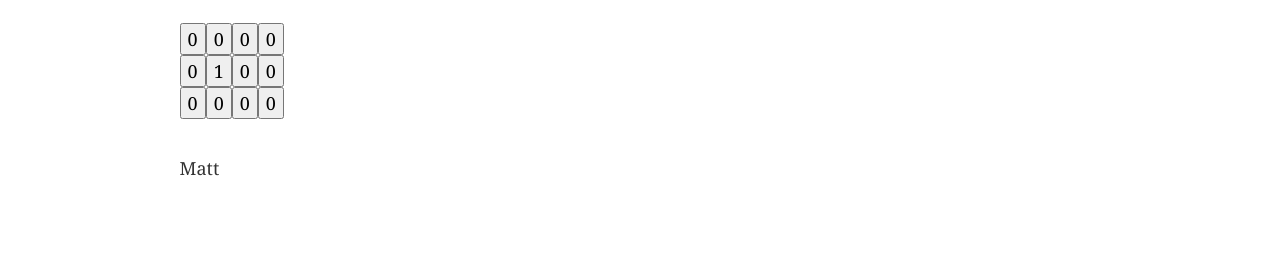
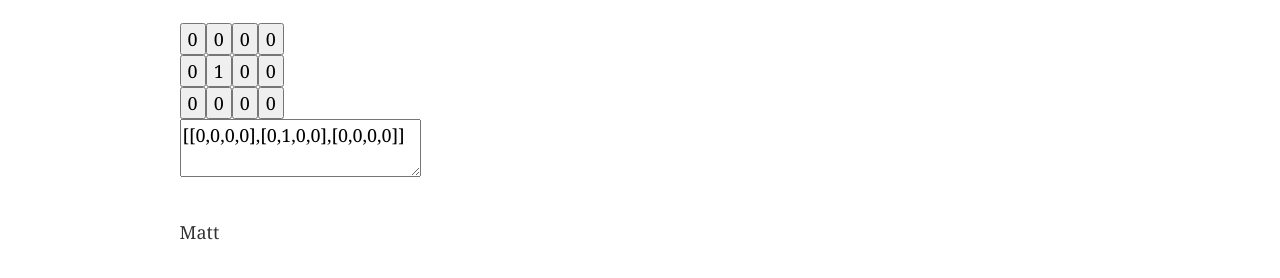
Before and after one commit to sanemat/web-square, a Gatsby site: page / in a window 1280 px wide. Shown: the part 100-378 px from the top of the page. Built offline with nearby package versions, Linux system fonts and the light colour scheme; Gatsby itself is replaced by a stand-in of ours.

Commit message:
feat(editable): show data

```diff
--- a/src/components/square/worktable.tsx
+++ b/src/components/square/worktable.tsx
@@ -22,6 +22,9 @@ export function Worktable() {
           onClick={(x, y) => clickSquare(x, y, history, setHistory)}
         />
       </div>
+      <div className="worktable-editable">
+        <Editable squares={current.squares} />
+      </div>
     </div>
   )
 }
@@ -34,3 +37,7 @@ function clickSquare(x, y, history, setHistory) {
   squares[y][x] === 0 ? (squares[y][x] = 1) : (squares[y][x] = 0)
   setHistory([...history, { squares }])
 }
+
+function Editable({ squares }) {
+  return <textarea value={JSON.stringify(squares, null)} onChange={ev => {}} />
+}
```
